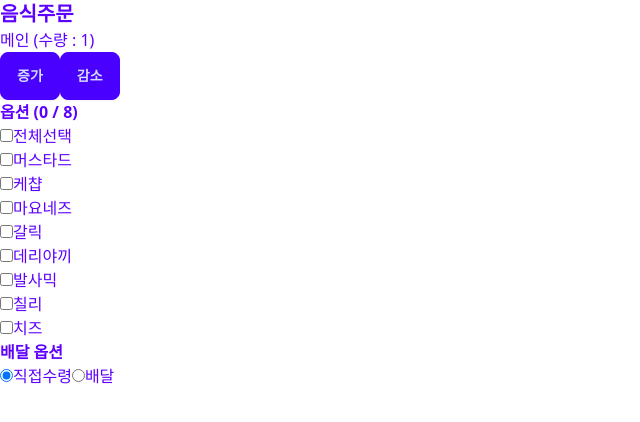
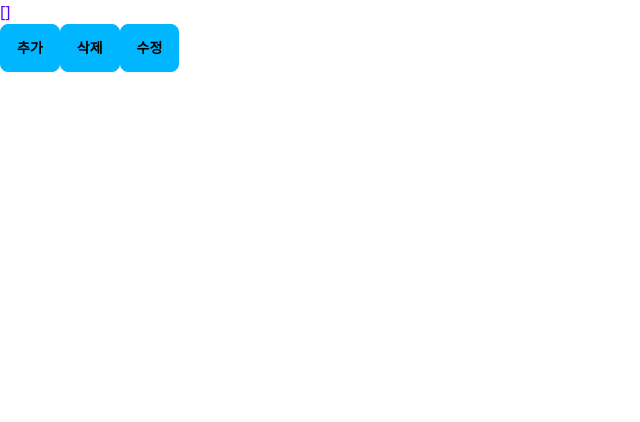
Before and after one commit to CHOMINWOONG/2024-react-exam, a React (Create React App) app: page / in a window 1280 px wide. Shown: the top 422 px of the page, without its empty margins (0-640 px from the left). Built offline with nearby package versions, Linux system fonts and the light colour scheme.

Commit message:
간단한 버전의 CRUD

```diff
--- a/src/App.js
+++ b/src/App.js
@@ -2,125 +2,45 @@ import React, { useState, useRef, useEffect, useMemo, useCallback } from 'react'
 
 
 
-function OrderMainFood({setMainFoodCount, mainFoodCount}) {
-  return(
-  <>
-   <h2>메인 (수량 : {mainFoodCount})</h2>
-    <div>
-      <button className="btn btn-primary" onClick={() => setMainFoodCount(mainFoodCount + 1)}>증가</button>
-      <button className="btn btn-primary" onClick={() => setMainFoodCount(mainFoodCount == 1 ? 1 : mainFoodCount - 1)}>감소</button>
-    </div>
-  </>
-  )
-}
 
-const MemoizedOrderMainFood = React.memo(OrderMainFood);
+export default function App() {
 
-function OrderOptions({selectedCount, options, toggleAllchecked, btnAllChecked, toggleOptionCheck, optionCheckeds}) {
+  const [todos, setTodos] = useState([]);
+
+  const addTodo = (newTodo) => {
+    const newTodos = [...todos, todos.length + 1];
+    setTodos(newTodos);
+  }
+
+  const removeTodo = (index) => {
+    const newTodos = todos.filter((_, _index) => _index != index);
+    setTodos(newTodos);
+  }
+
+  const mdoifyTodo = (index, newTodo) => {
+    const newTodos = todos.map((todo, _index) => _index != index ? todo : newTodo);
+    setTodos(newTodos);
+  }
+
+  const onAddBtnClick = () => {
+    addTodo(todos.length + 1);
+  }
+
+  const onRemoveBinClick = () => {
+    removeTodo(1);
+  }
+
+  const onEditBtnClick = () => {
+    mdoifyTodo(1, "안녕");
+  }
+
   return (
+
     <>
-    <h2 className='font-bold'>옵션 ({selectedCount} / {options.length})</h2>
-    <label>
-      <input type="checkbox" checked={btnAllChecked} onChange={toggleAllchecked}/>전체선택
-    </label>
-    <ul>
-      {options.map((option, index) => (
-        <li key={option}>
-          <label className='select-none cursor-pointer'>
-            <input type="checkbox" checked={optionCheckeds[index]} onChange={() => toggleOptionCheck(index)}/>
-            {option}
-          </label>
-        </li>
-      ))}
-    </ul>
+      <div>{JSON.stringify(todos)}</div>
+      <button className="btn btn-info" onClick={onAddBtnClick}>추가</button>
+      <button className="btn btn-info" onClick={onRemoveBinClick}>삭제</button>
+      <button className="btn btn-info" onClick={onEditBtnClick}>수정</button>
     </>
   )
 }
-
-const MemoizedOrderOptions = React.memo(OrderOptions);
-
-function OrderDelivery({deliveryType, setDeliveryType}) {
-  return (
-    <>
-      <h2 className='font-bold'>배달 옵션</h2>
-      <label>
-        <input type="radio" name="delivery-type" checked={deliveryType == "직접수령"} onChange={() => setDeliveryType('직접수령')} />직접수령
-      </label>
-      <label>
-        <input type="radio" name="delivery-type" checked={deliveryType == "배달"} onChange={() => setDeliveryType('배달')} />배달
-      </label>
-    </>
-  )
-}
-
-const MemoizedOrderDelivery = React.memo(OrderDelivery);
-
-function Order() {
-  const [mainFoodCount, setMainFoodCount] = useState(1);
-
-  const options = [
-    "머스타드",
-    "케챱",
-    "마요네즈",
-    "갈릭",
-    "데리야끼",
-    "발사믹",
-    "칠리",
-    "치즈"
-  ];
-
-  const [optionCheckeds, setOptionCheckeds] = useState(new Array(options.length).fill(false));
-
-  const toggleOptionCheck = (index) => {
-    const newOptionCheckeds = optionCheckeds.map((el, _index) => _index == index ? !el : el);
-    setOptionCheckeds(newOptionCheckeds);
-  }
-
-  const btnAllChecked = useMemo(() => optionCheckeds.every((el) => el), [optionCheckeds]);
-  const selectedCount = useMemo(() => optionCheckeds.filter(el => el).length, [optionCheckeds]);
-
-  // useCallback으로 랜더링 줄이기
-  const toggleAllchecked = useCallback (() => {
-    if (btnAllChecked) {
-      const newOptionCheckeds = optionCheckeds.map((el) => false);
-      setOptionCheckeds(newOptionCheckeds);
-    }
-
-    else {
-      const newOptionCheckeds = optionCheckeds.map((el) => true);
-      setOptionCheckeds(newOptionCheckeds);
-    }
-}, [optionCheckeds]);
-
-const [deliveryType, setDeliveryType ] = useState("직접수령");
-
-
-
-  return (
-    <>
-    <h1 className='text-xl font-bold'>음식주문</h1>
-
-    <MemoizedOrderMainFood setMainFoodCount={setMainFoodCount} mainFoodCount={mainFoodCount}/>
-
-    <MemoizedOrderOptions
-      selectedCount={selectedCount}
-      options={options}
-      toggleAllchecked={toggleAllchecked}
-      btnAllChecked={btnAllChecked}
-      toggleOptionCheck={toggleOptionCheck}
-      optionCheckeds={optionCheckeds}/>
-
-    <MemoizedOrderDelivery deliveryType={deliveryType} setDeliveryType={setDeliveryType}/>
-
-    </>
-  );
-}
-
-export default function App() {
-
-  return (
-    <>
-    <Order/>
-    </>
-  )
-}
```
